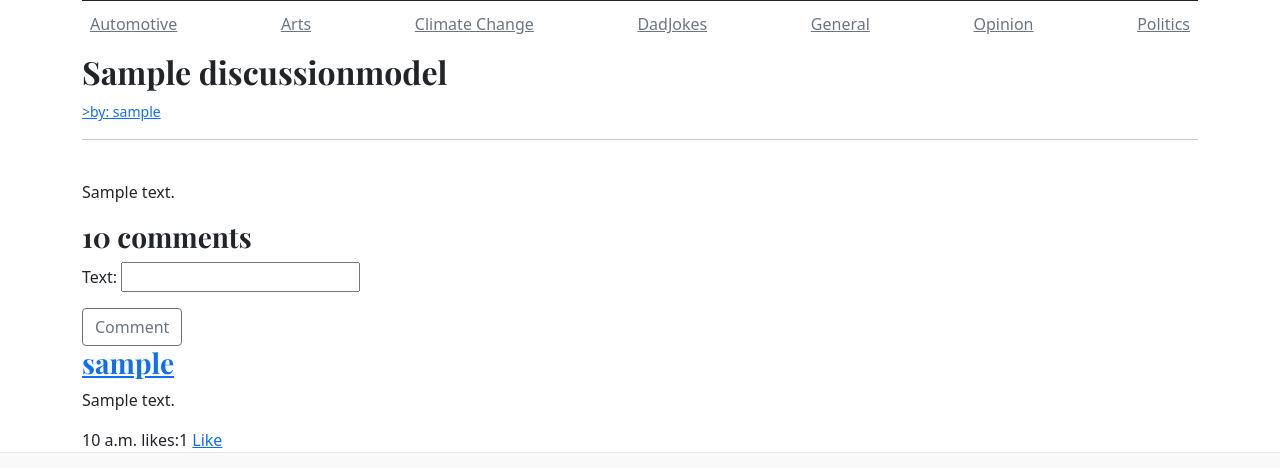
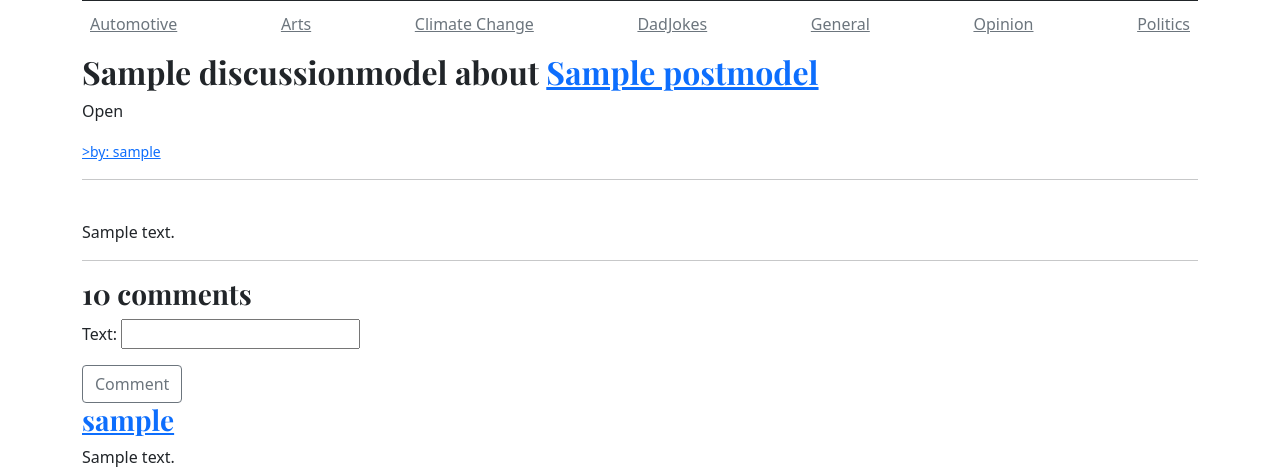
Before and after one commit to tiagocdr/teamwool-capstone, a Django app: template templates/forum.html in a window 1280 px wide. Shown: the part 124-592 px from the top of the page. Run offline with Django 3.2, Linux system fonts and the light colour scheme; tables that the repository leaves empty hold one stand-in row (values such as "Sample post"); the template is opened without the code that fills it: values that come from a table or form of the project are taken from there, most other values are stand-ins (such as "Sample title", 1, 10 or a date in 2020).

Commit message:
Linked forums to posts

```diff
--- a/discussion/models.py
+++ b/discussion/models.py
@@ -10,6 +10,7 @@ from django.utils import timezone
 class DiscussionModel(models.Model):
     title = models.CharField(max_length=140)
     user = models.ForeignKey(CustomUser, on_delete=models.CASCADE)
+    post = models.ForeignKey('woolnews_app.PostModel', on_delete=models.CASCADE)
     body = models.CharField(max_length=300, blank=True)
     likes = models.IntegerField(default=0, blank=True, null=True)
     # To avoid circular imports we call the model with a string.
--- a/discussion/views.py
+++ b/discussion/views.py
@@ -51,6 +51,7 @@ def create_discussion(request, post_id):
                 user=request.user,
                 title=data['title'],
                 body=data['body'],
+                post=post
                 )
             return redirect('forum-details', forum_id=forum.id)
     form = DiscussionForm()
--- a/templates/forum.html
+++ b/templates/forum.html
@@ -1,16 +1,23 @@
 {% extends 'base.html' %}
 
 {% block content %}
-        <h2> {{discussion.title}}</h2>
+        <h2> {{discussion.title}} about <a href="/post/{{discussion.post.id}}">{{discussion.post.title}}</a></h2>
+        {%if discussion.status%}
+        <p>Open</p>
+        {%else%}
+        <p>Closed</p>
+        {%endif%}
     <small>
         <a href="/profile/{{discussion.user.id}}">>by: {{discussion.user}}</a> </small>
         <br/>
          <hr>
          <br/>
          <div>
-            {{discussion.body}}
+            <p>
+                {{discussion.body}}
+            </p>
         </div>
-        </p>
+        <hr>
         <div class="comments">
             <h3>{{ lenght }} comments</h3>
             <form method="post" action="">
```
Also changed, not shown: discussion/migrations/0001_initial.py (added), discussion/migrations/0002_auto_20210413_1453.py (added), discussion/migrations/__init__.py (added), favorites/migrations/0001_initial.py (added), favorites/migrations/0002_auto_20210413_1453.py (added), favorites/migrations/__init__.py (added), media/images/IMG_0045.JPEG (added), userauth/migrations/0001_initial.py (added), userauth/migrations/__init__.py (added), woolnews_app/migrations/0001_initial.py (added), woolnews_app/migrations/__init__.py (added).
